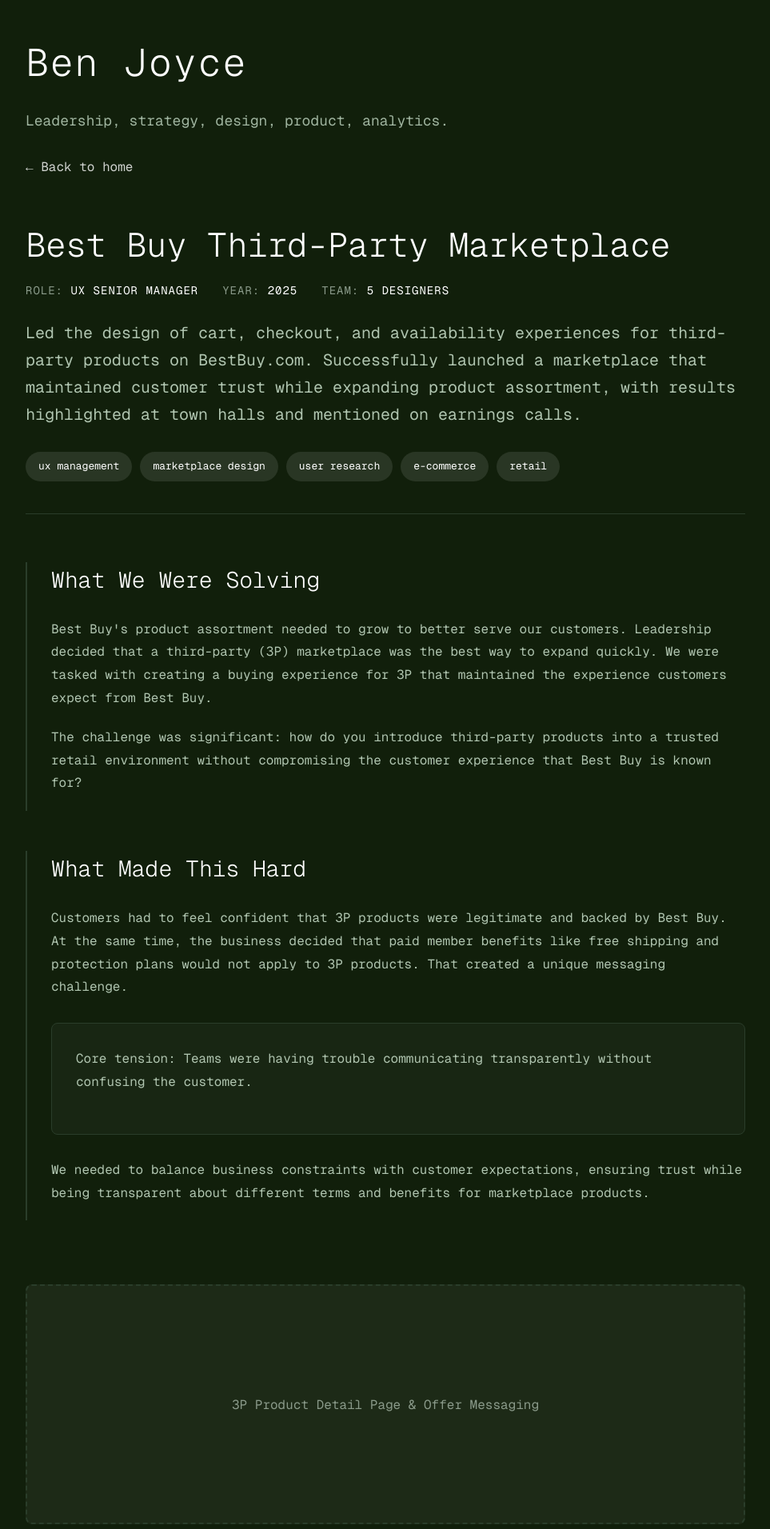
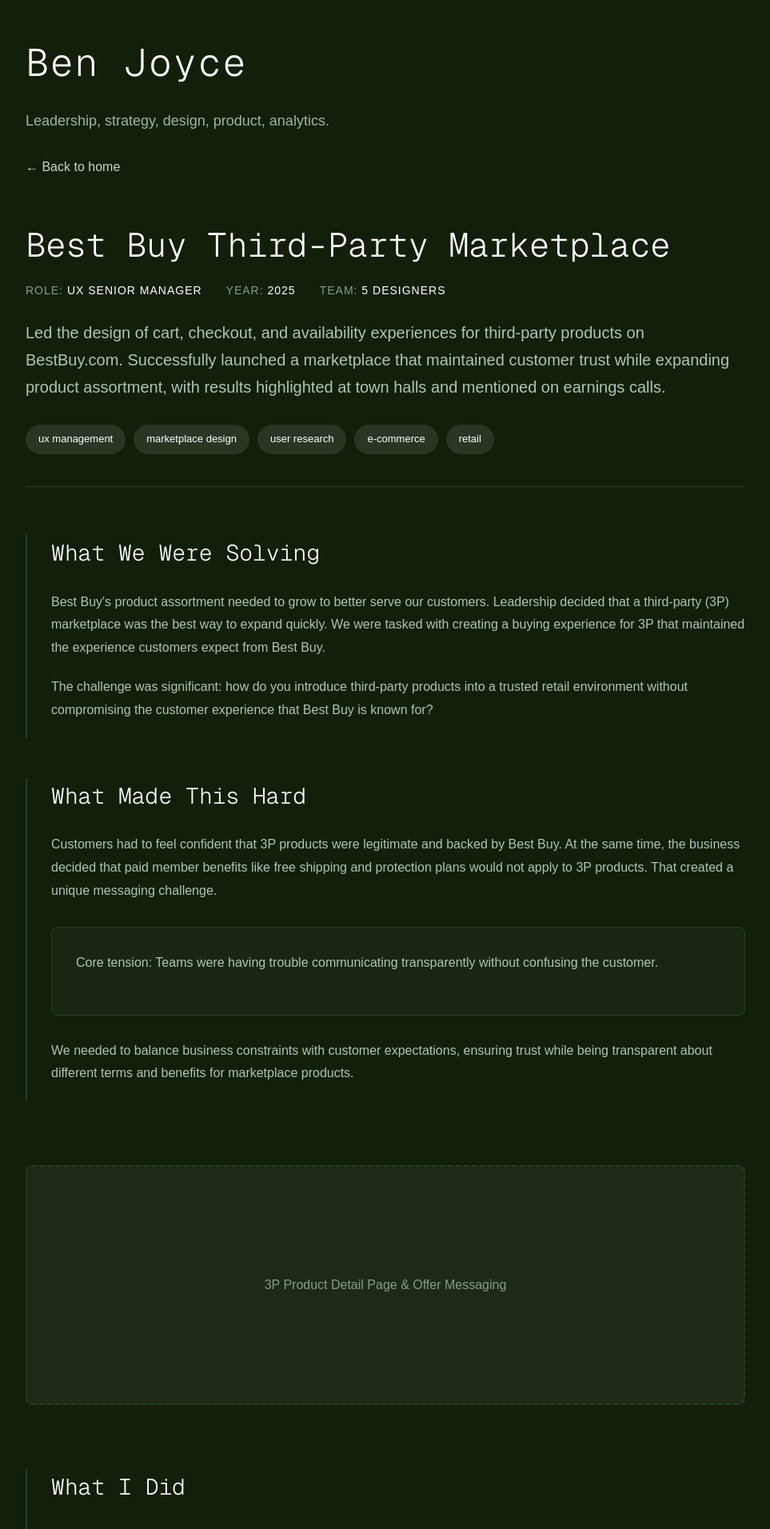
Before and after one commit to benjoycect/benjoycect.github.io, a Jekyll site: the page case-3p-marketplace.html, which Jekyll copies as it is, in a window 1280 px wide. Shown: the top 1912 px of the page at 80% size, without its empty margins (158-1121 px from the left). Built offline with Jekyll 4.4.1, drawn with Linux system fonts in a browser that asks for light colours; nearby versions of some CDN libraries; Markdown is read by kramdown in place of the engine named in the settings.

Commit message:
Update case-3p-marketplace.html

```diff
--- a/case-3p-marketplace.html
+++ b/case-3p-marketplace.html
@@ -20,7 +20,8 @@
     body {
         background-color: #111f0b;
         color: #ffffff;
-        font-family: "Geist Mono", monospace;
+        font-family: "Geist", sans-serif;
+        font-optical-sizing: auto;
         line-height: 1.6;
         padding: 40px 20px;
     }
@@ -33,7 +34,11 @@
     .header {
         margin-bottom: 60px;
     }
-
+    h1, h2, h3, h4, h5 {
+        font-family: "Geist Mono", monospace;
+  font-optical-sizing: auto;
+        font-weight: 500;
+        }
     .name {
         font-size: 48px;
         font-weight: 300;
```
